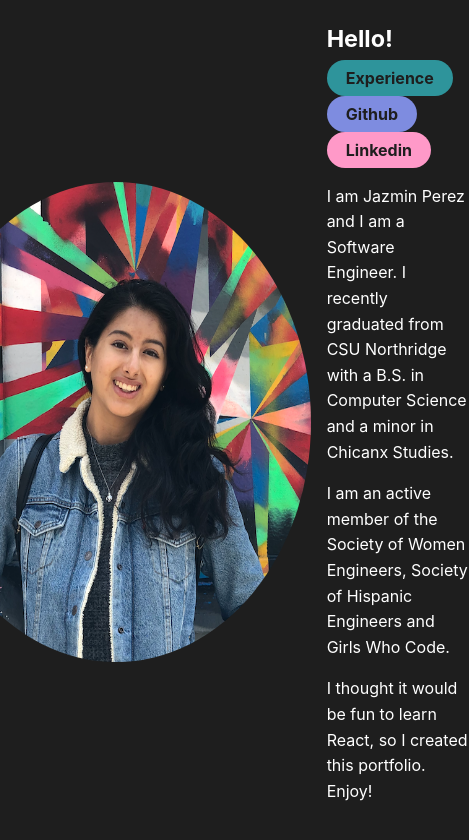
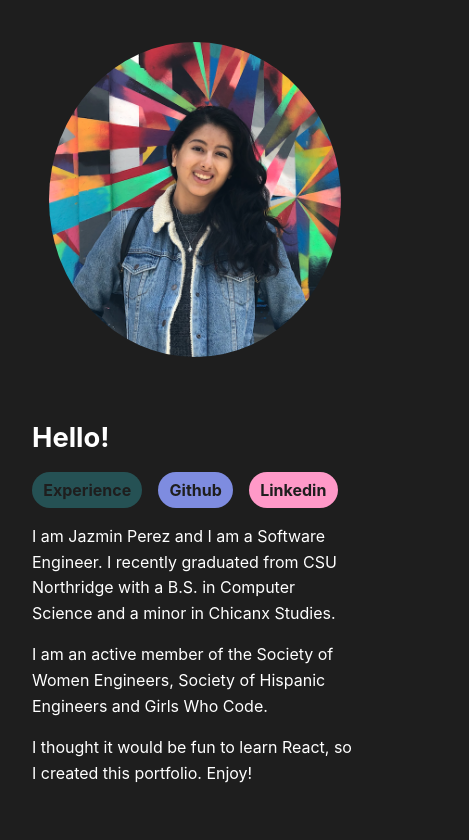
Before and after one commit to jazperez/portfolio, a React (Create React App) app: page / in a window 390 px wide. Shown: the top 840 px of the page, 469 px wide, since content can reach past the window. Built offline with nearby package versions, Linux system fonts and the light colour scheme.

Commit message:
Make home page mobile responsive

```diff
--- a/src/App.js
+++ b/src/App.js
@@ -5,13 +5,13 @@ function App() {
   return (
     <div className="App">
       <header className="App-header">
-        <img src={profilePicture} className="profile-pic" alt="Jaz's profile picture" />
+        <img src={profilePicture} className="profile-pic" alt="Jaz's profile" />
         <div className="welcome-content">
           <span className="title">Hello!</span>
           <span className="menu">
-            <a href="experience" class="button blue-background disabled" alt="Experience">Experience</a>
-            <a href="https://github.com/jazperez" class="button purple-background" alt="Github profile">Github</a>
-            <a href="https://www.linkedin.com/in/jazmin-perez24/" class="button pink-background" alt="Linkedin profile">Linkedin</a>
+            <a href="experience" className="button blue-background disabled" alt="Experience">Experience</a>
+            <a href="https://github.com/jazperez" className="button purple-background" alt="Github profile">Github</a>
+            <a href="https://www.linkedin.com/in/jazmin-perez24/" className="button pink-background" alt="Linkedin profile">Linkedin</a>
           </span>
           <p className="bio">I am Jazmin Perez and I am a Software Engineer. I recently graduated from CSU Northridge with a B.S. in Computer Science and a minor in Chicanx Studies. </p>
           <p className="bio">I am an active member of the Society of Women Engineers, Society of Hispanic Engineers and Girls Who Code.</p>
--- a/src/App.scss
+++ b/src/App.scss
@@ -7,65 +7,9 @@ $font-color: white;
 
 $font-stack: worksans-semibold,'work sans',sans-serif;
 
-
-body{
-  background-color: $base-color;
-}
-
-.App-header {
-  min-height: 100vh;
-  display: flex;
-  flex-direction: row;
-  align-items: center;
-  justify-content: center;
-}
-
-.welcome-content {
-  // font-family: $font-stack;
-  display: block;
-  margin-left: 2%;
-  margin-right: 15%;
-  .title {
-    font-size:6vw;
-    color: $font-color;
-    display: block;
-    margin-bottom: 0.3em;
-    font-weight: bold;
-  }
-  .bio {
-    color: $font-color;
-    line-height: 1.6em;
-    font-size: 16px;
-  }
-  .menu {
-    display: block;
-  }
-
-  a.button {
-    display:inline-block;
-    padding:0.5em 1.2em;
-    margin-right: 1em;
-    border-radius: 2em;
-    box-sizing: border-box;
-    text-decoration: none;
-    color:$base-color;
-    font-weight: bold;
-    text-align:center;
-    transition: all 0.2s;
-  }
-
-  a.button:hover {
-    opacity: 0.7;
-  }
-}
-
-.profile-pic {
-  border-radius: 50%;
-  max-width:100%;
-  height: 30em;
-  margin-left: 15%;
-  margin-right: 2%;
-}
+$desktop-breakpoint: 1120px;
+$tablet-breakpoint: 800px;
+$mobile-breakpoint: 450px;
 
 .blue-background{
   background-color: $cbpk-blue;
@@ -87,7 +31,85 @@ body{
   color: $cbpk-pink;
 }
 
+body{
+  background-color: $base-color;
+}
+
+.App-header {
+  min-height: 100vh;
+  display: flex;
+  flex-direction: row;
+  align-items: center;
+  justify-content: center;
+
+  @media (max-width: $desktop-breakpoint) {
+    flex-direction: column;
+  }
+}
+
+.welcome-content {
+  // font-family: $font-stack;
+  display: block;
+  margin-left: 2%;
+  margin-right: 20%;
+  @media (max-width: $desktop-breakpoint) {
+    margin: 2em;
+  }
+  .title {
+    font-size: 7vw;
+    color: $font-color;
+    display: block;
+    margin-bottom: 0.3em;
+    font-weight: bold;
+    @media (max-width: $mobile-breakpoint) {
+      font-size: 7vw;
+    }
+  }
+  .bio {
+    color: $font-color;
+    line-height: 1.6em;
+    font-size: 16px;
+  }
+  .menu {
+    display: inline-block;
+    margin-top: 0.1em;
+  }
+  a.button {
+    display:inline-block;
+    padding:0.5em 1.2em;
+    margin-right: 1em;
+    border-radius: 2em;
+    box-sizing: border-box;
+    text-decoration: none;
+    color: $base-color;
+    font-weight: bold;
+    text-align:center;
+    transition: all 0.2s;
+    @media (max-width: $mobile-breakpoint) {
+      margin-right: 1em;
+      margin-top: 0.5em;
+      padding: 0.5em 0.7em;
+    }
+  }
+  a.button:hover {
+    opacity: 0.7;
+  }
+}
+
+.profile-pic {
+  border-radius: 50%;
+  max-width: 20em;
+  height: 20em;
+  margin-left: 20%;
+  margin-right: 2%;
+  @media (max-width: $desktop-breakpoint) {
+    margin: 2em;
+    max-width:75%;
+    height: 75%;
+  }
+}
+
 .disabled {
-  opacity: 0.7;
+  opacity: 0.3;
   pointer-events: none;
 }
```
